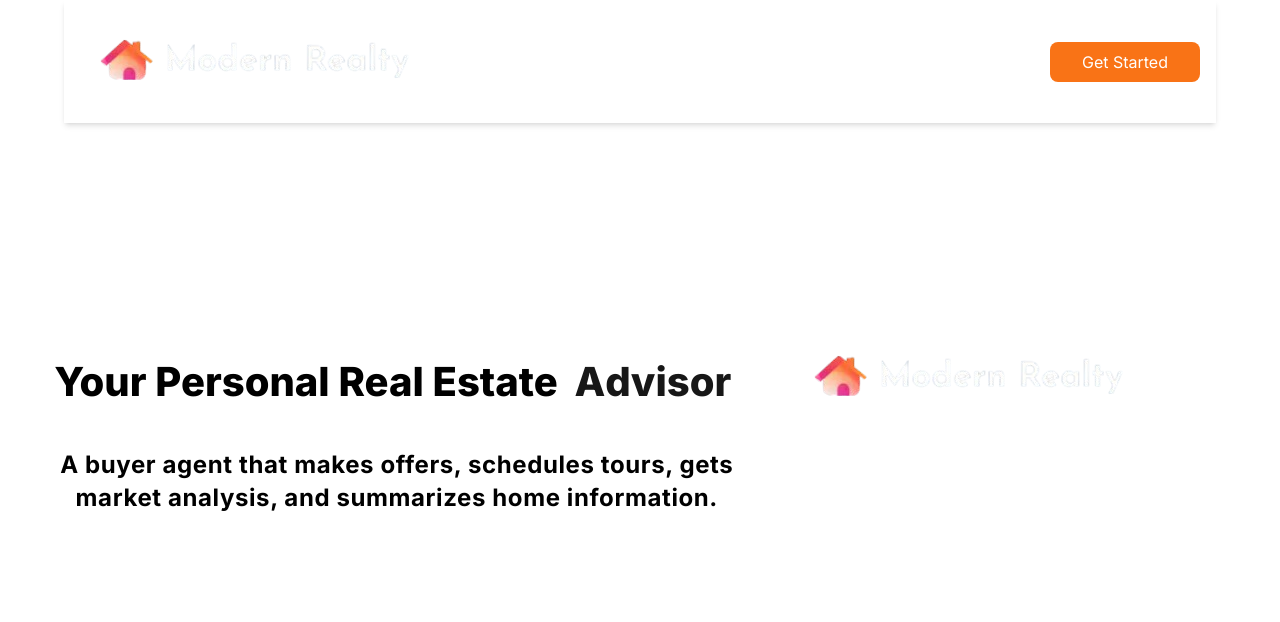
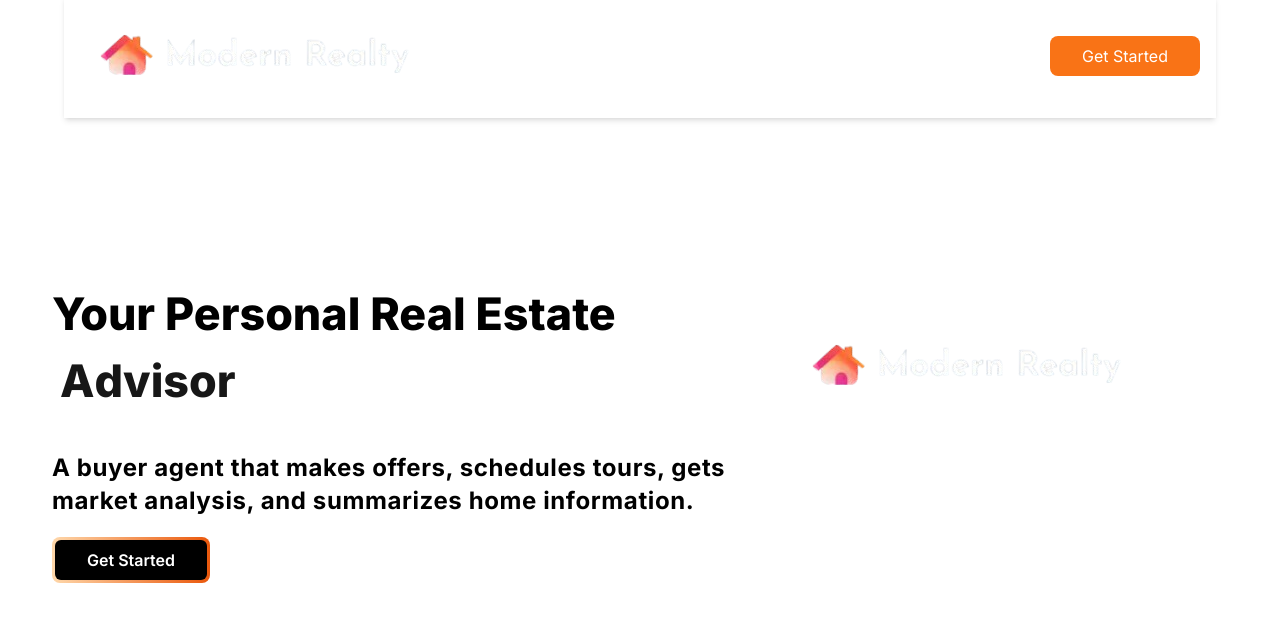
Before and after one commit to SanketSonawane11/modernrealty, a Next.js app: page / in a window 1280 px wide. Shown: the top 622 px of the page. Built offline with nearby package versions, Linux system fonts and the light colour scheme.

Commit message:
Completed Hero and Nav

```diff
--- a/src/app/Components/Hero.tsx
+++ b/src/app/Components/Hero.tsx
@@ -8,17 +8,28 @@ function Hero() {
 
   const flipping = ["Assistant", "Advisor", "Expert", "Strategist", "Mentor"];
   return (
-    <div className="w-full h-[80vh] p-8 flex flex-col-reverse md:flex-row items-center justify-center">
-      <div className="w-full max-h-[60%] md:max-w-[50%] md:min-w-[60%] flex items-center justify-center flex-col p-3">
-        <h1 className="text-[2.5rem] font-extrabold text-center ">
+    <div className="w-full h-[80vh] py-8 px-10 flex flex-col-reverse md:flex-row items-center justify-center">
+      <div className="w-full max-h-[60%] md:max-w-[50%] md:min-w-[60%] flex justify-center flex-col p-3">
+        <h1 className="text-[2.8rem] text-center md:text-start font-extrabold ">
           Your Personal Real Estate{" "}
           <span className="text-blue-300">
             <FlipWords words={flipping} />
           </span>
         </h1>
-        <h3 className="text-[1.5rem] my-5 text-center font-medium">
+        <h3 className="text-[1.5rem] text-center md:text-start my-5  font-medium">
           <TextGenerateEffect words={desc} />
         </h3>
+        <a
+          href="https://www.modernrealty.io/homes"
+          className="w-full flex items-center justify-center md:justify-start"
+        >
+          <button className="p-[3px] relative transition-all ease-out duration-200 active:scale-95">
+            <div className="absolute inset-0 bg-gradient-to-r from-orange-200 to-orange-600 rounded-lg" />
+            <div className="px-8 py-2  bg-black rounded-[6px]  relative group transition duration-200 text-white hover:bg-transparent font-semibold hover:text-black">
+              Get Started
+            </div>
+          </button>
+        </a>
       </div>
       <div className="w-full hidden md:block max-h-[40%] md:max-w-[50%] py-5 px-8 md:h-full items-center justify-center">
         <img src="/Logo.png" />
--- a/src/app/Components/Navbar.tsx
+++ b/src/app/Components/Navbar.tsx
@@ -19,7 +19,7 @@ function Navbar() {
     }, 10000);
   };
   return (
-    <div className="w-full flex items-center justify-center">
+    <div className="w-full max-h-[6rem] md:max-h-[7rem] flex items-center justify-center">
       <div className="flex py-8 justify-between px-4 shadow-md w-[90%]">
         <div className="text-2xl font-extrabold text-center md:text-left md:text-4xl text-white">
           <img src="/Logo.png" />
```
